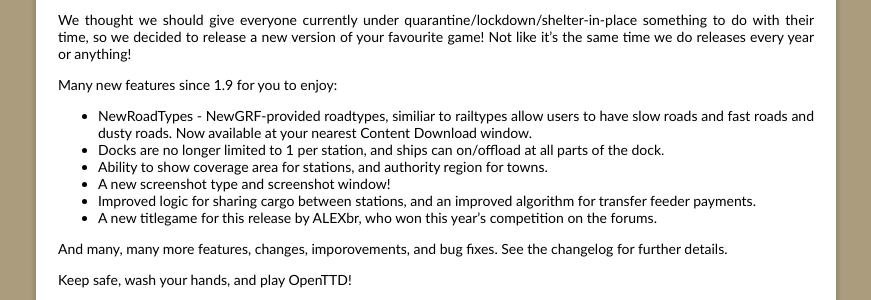
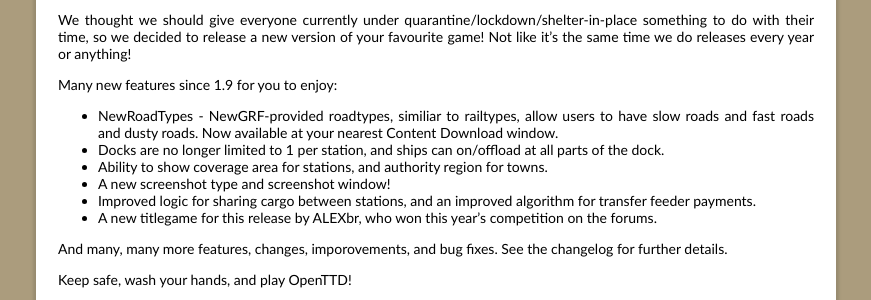
Before and after one commit to OpenTTD/website, a Jekyll site: the page built from _posts/2020-04-01-openttd-1-10-0.md, in a window 1280 px wide. Shown: the part 258-558 px from the top of the page, without its empty margins (204-1075 px from the left). Built offline with Jekyll 4.4.1, drawn with Linux system fonts in a browser that asks for light colours.

Commit message:
Minor typo

```diff
--- a/_posts/2020-04-01-openttd-1-10-0.md
+++ b/_posts/2020-04-01-openttd-1-10-0.md
@@ -9,7 +9,7 @@
 Not like it's the same time we do releases every year or anything!
 
 Many new features since 1.9 for you to enjoy:
-* NewRoadTypes - NewGRF-provided roadtypes, similiar to railtypes allow users to have slow roads and fast roads and dusty roads. Now available at your nearest Content Download window.
+* NewRoadTypes - NewGRF-provided roadtypes, similiar to railtypes, allow users to have slow roads and fast roads and dusty roads. Now available at your nearest Content Download window.
 * Docks are no longer limited to 1 per station, and ships can on/offload at all parts of the dock.
 * Ability to show coverage area for stations, and authority region for towns.
 * A new screenshot type and screenshot window!
```
